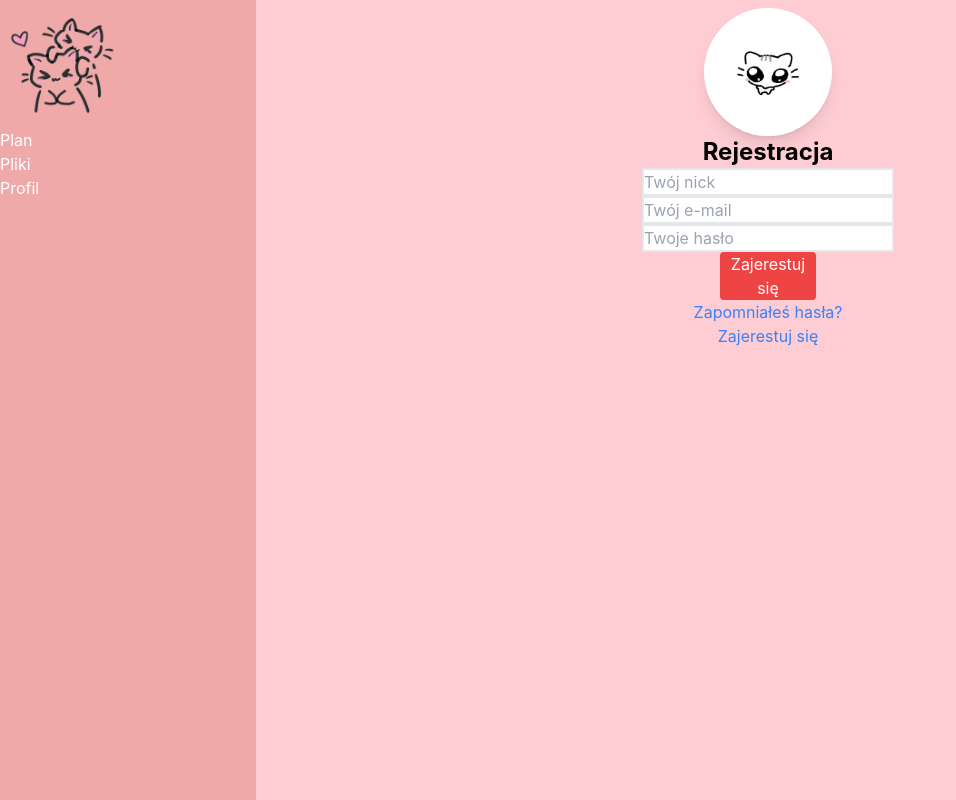
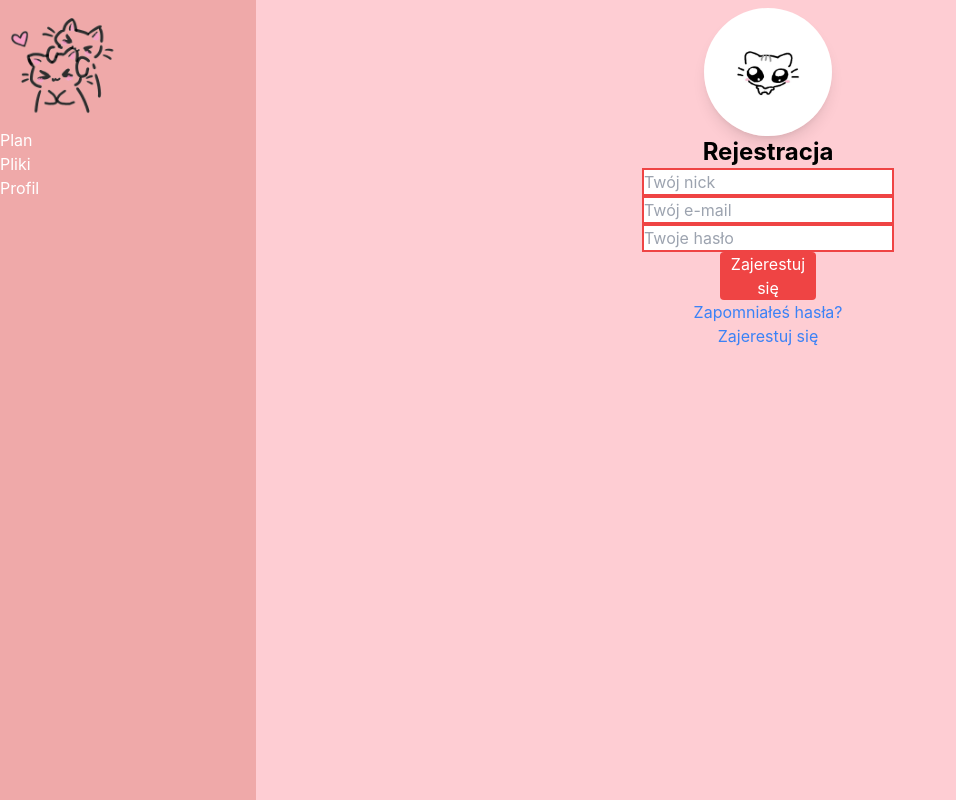
Before and after one commit to misza13579/strona_myzia, a React (Create React App) app: page /register in a window 1280 px wide. Shown: the whole page, without its empty margins (0-956 px from the left). Built offline with nearby package versions, Linux system fonts and the light colour scheme.

Commit message:
Update registration API endpoint to use HTTPS and fix input border class names

```diff
--- a/src/components/register.js
+++ b/src/components/register.js
@@ -14,7 +14,7 @@ const Register = () => {
         e.preventDefault();  // Zatrzymanie domyślnego działania formularza (przeładowanie strony)
 
         try {
-          const response = await axios.post(`strona-myzia-backend.railway.internal/register`, {nick, email, password});
+          const response = await axios.post(`https://strona-myzia-backend.railway.app/register`, { nick, email, password });
           console.log('Rejestracja zakończona sukcesem', response);
           navigate('/login'); // Po udanej rejestracji przekierowanie do logowania
         } catch (err) {
@@ -32,9 +32,9 @@ const Register = () => {
 
                 <form onSubmit={handleSubmit} className='flex flex-col items-center justify-center'>
 
-                <input type="text" value={nick} onChange={(e) => setNick(e.target.value)} placeholder="Twój nick" required className='border-2 boreder-red-500'></input>
-                <input type="email" value={email} onChange={(e) => setEmail(e.target.value)} placeholder="Twój e-mail" required className='border-2 boreder-red-500'></input>
-                <input type="password"value={password} onChange={(e) => setPassword(e.target.value)} placeholder="Twoje hasło" required className='border-2 boreder-red-500'></input>
+                <input type="text" value={nick} onChange={(e) => setNick(e.target.value)} placeholder="Twój nick" required className='border-2 border-red-500'></input>
+                <input type="email" value={email} onChange={(e) => setEmail(e.target.value)} placeholder="Twój e-mail" required className='border-2 border-red-500'></input>
+                <input type="password"value={password} onChange={(e) => setPassword(e.target.value)} placeholder="Twoje hasło" required className='border-2 border-red-500'></input>
                 <button type="submit" className='bg-red-500 text-white rounded  h-12 w-24 '>Zajerestuj się</button>
                 {error && <p style={{ color: 'red' }}>{error}</p>}
                 </form>
```
